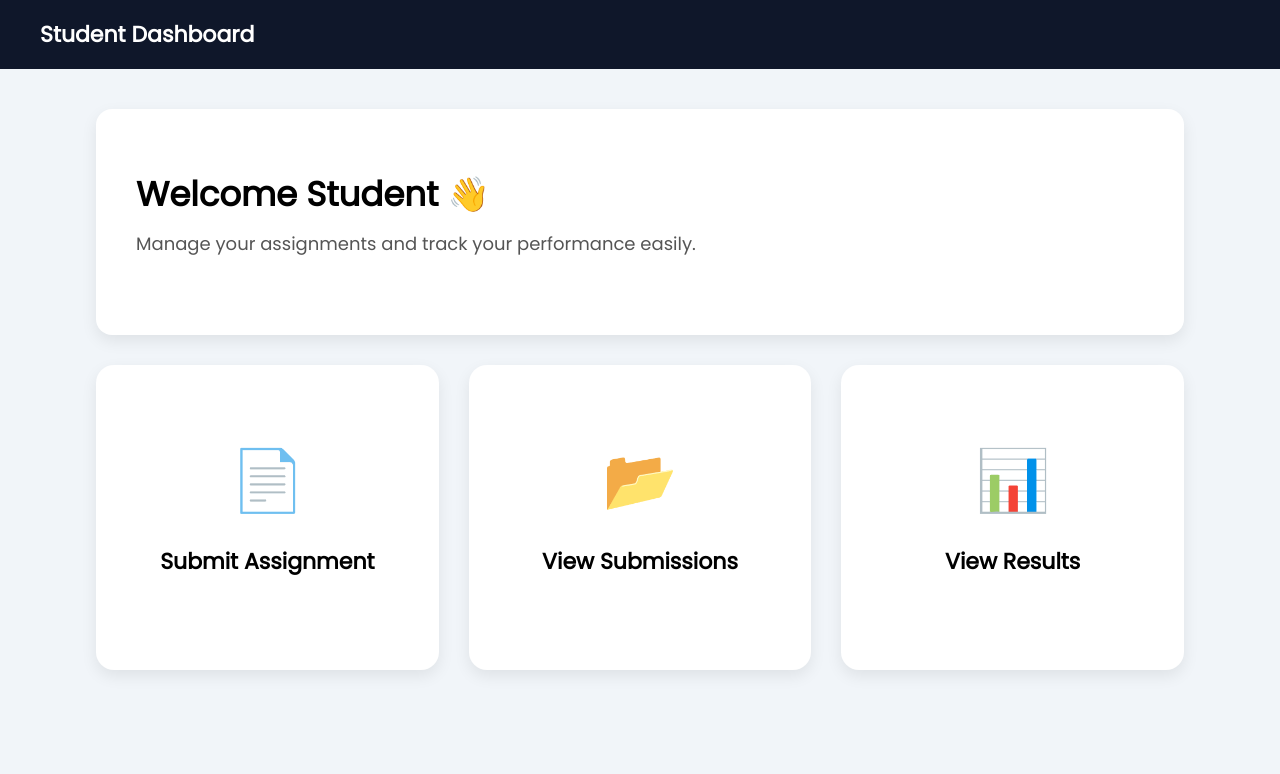
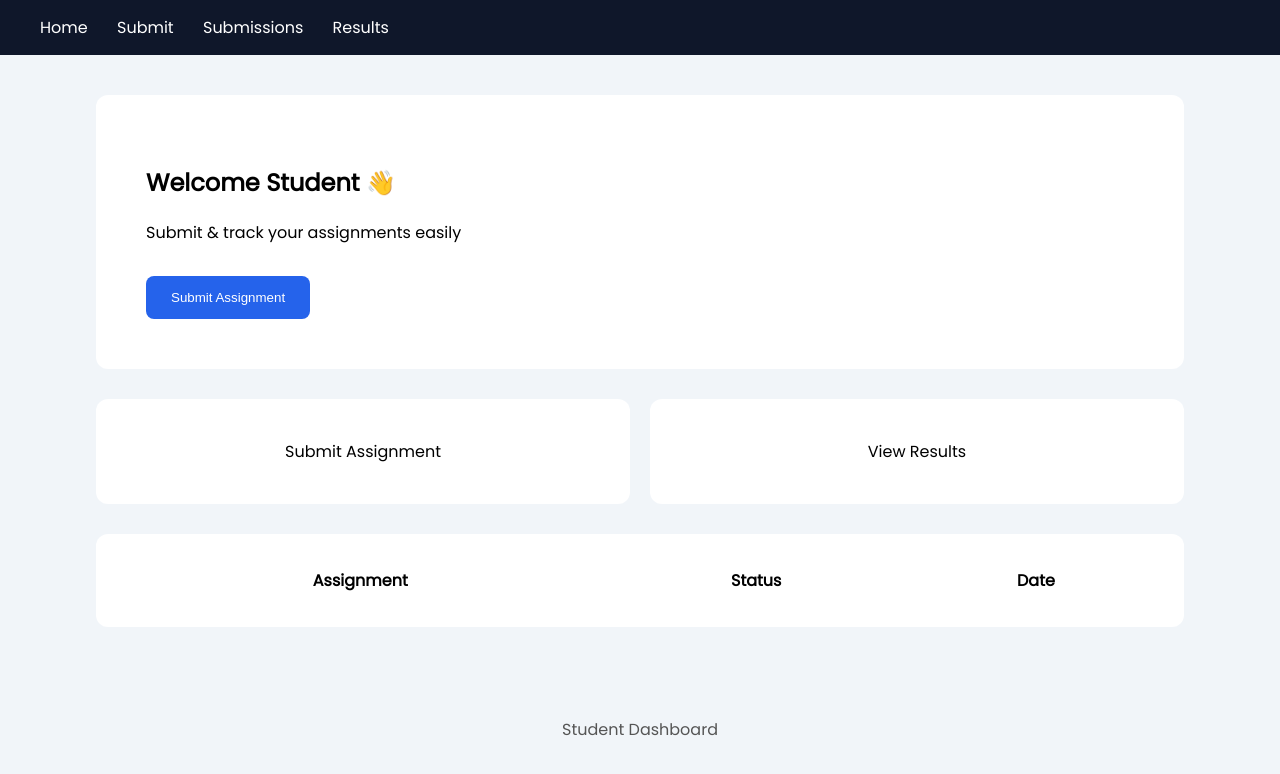
Before and after one commit to Deekshith1983/Assignment-Submission-and-Evaluation-System, a plain HTML site: page frontend/student/dashboard.html in a window 1280 px wide. Drawn offline with Linux system fonts and the light colour scheme.

Commit message:
Update dashboard.html

```diff
--- a/frontend/student/dashboard.html
+++ b/frontend/student/dashboard.html
@@ -1,132 +1,111 @@
 <!DOCTYPE html>
 <html>
 <head>
-  <title>Student Dashboard</title>
-
+  <title>Dashboard</title>
   <link href="https://fonts.googleapis.com/css2?family=Poppins&display=swap" rel="stylesheet">
-
   <style>
-    body {
-      font-family: 'Poppins', sans-serif;
-      margin: 0;
-      background: #f1f5f9;
-    }
+    body { font-family: 'Poppins'; margin: 0; background: #f1f5f9; }
 
     .navbar {
       background: #0f172a;
+      padding: 15px 40px;
+    }
+    .navbar a {
       color: white;
-      padding: 18px 40px;
-      font-size: 22px;
-      font-weight: bold;
+      margin-right: 25px;
+      text-decoration: none;
     }
 
-    .container {
-      width: 85%;
-      margin: auto;
-      padding: 40px 0;
+    .container { width: 85%; margin: auto; padding: 40px 0; }
+
+    .hero {
+      background: white;
+      padding: 50px;
+      border-radius: 12px;
+      margin-bottom: 30px;
     }
 
-    /* 🔥 BIG WELCOME BOX */
-    .welcome {
-      background: white;
-      padding: 60px 40px;
-      border-radius: 16px;
-      margin-bottom: 30px;
-      box-shadow: 0 6px 16px rgba(0,0,0,0.08);
+    .hero button {
+      margin-top: 15px;
+      padding: 14px 25px;
+      background: #2563eb;
+      color: white;
+      border: none;
+      border-radius: 8px;
+      cursor: pointer;
     }
 
-    .welcome h1 {
-      font-size: 34px;
-      margin: 0;
+    .actions {
+      display: flex;
+      gap: 20px;
+      margin-bottom: 30px;
     }
 
-    .welcome p {
-      font-size: 18px;
-      margin-top: 10px;
+    .card {
+      flex: 1;
+      background: white;
+      padding: 40px;
+      text-align: center;
+      border-radius: 12px;
+      cursor: pointer;
+    }
+
+    table {
+      width: 100%;
+      background: white;
+      border-radius: 12px;
+      padding: 20px;
+    }
+
+    th, td { padding: 12px; text-align: center; }
+
+    footer {
+      text-align: center;
+      padding: 20px;
+      margin-top: 30px;
       color: #555;
     }
-
-    /* 🔥 BIG ACTION CARDS */
-    .actions {
-      display: flex;
-      gap: 30px;
-    }
-
-    .action-card {
-      flex: 1;
-      background: white;
-      padding: 70px 20px;
-      border-radius: 18px;
-      text-align: center;
-      cursor: pointer;
-      box-shadow: 0 6px 16px rgba(0,0,0,0.08);
-      transition: 0.3s;
-    }
-
-    .action-card:hover {
-      transform: translateY(-8px);
-      background: #eff6ff;
-    }
-
-    .icon {
-      font-size: 60px;
-    }
-
-    .action-card h3 {
-      margin-top: 20px;
-      font-size: 22px;
-    }
-
   </style>
 </head>
 
 <body>
 
-<div class="navbar">Student Dashboard</div>
+<div class="navbar">
+  <a href="dashboard.html">Home</a>
+  <a href="submit.html">Submit</a>
+  <a href="submissions.html">Submissions</a>
+  <a href="results.html">Results</a>
+</div>
 
 <div class="container">
 
-  <!-- 🔥 WELCOME -->
-  <div class="welcome">
-    <h1>Welcome Student 👋</h1>
-    <p>Manage your assignments and track your performance easily.</p>
+  <div class="hero">
+    <h2>Welcome Student 👋</h2>
+    <p>Submit & track your assignments easily</p>
+    <button onclick="location.href='submit.html'">Submit Assignment</button>
   </div>
 
-  <!-- 🔥 ACTIONS -->
   <div class="actions">
+    <div class="card" onclick="location.href='submit.html'">Submit Assignment</div>
+    <div class="card" onclick="location.href='results.html'">View Results</div>
+  </div>
 
-    <div class="action-card" onclick="goToSubmit()">
-      <div class="icon">📄</div>
-      <h3>Submit Assignment</h3>
-    </div>
-
-    <div class="action-card" onclick="goToSubmissions()">
-      <div class="icon">📂</div>
-      <h3>View Submissions</h3>
-    </div>
-
-    <div class="action-card" onclick="goToResults()">
-      <div class="icon">📊</div>
-      <h3>View Results</h3>
-    </div>
-
-  </div>
+  <table>
+    <thead>
+      <tr>
+        <th>Assignment</th>
+        <th>Status</th>
+        <th>Date</th>
+      </tr>
+    </thead>
+    <tbody>
+      <!-- EMPTY UNTIL DATA -->
+    </tbody>
+  </table>
 
 </div>
 
-<script>
-function goToSubmit() {
-  window.location.href = "submit.html";
-}
-
-function goToSubmissions() {
-  window.location.href = "submissions.html";
-}
-
-function goToResults() {
-  window.location.href = "results.html";
-}
-</script>
+<footer>Student Dashboard</footer>
 
 </body>
 </html>
```
